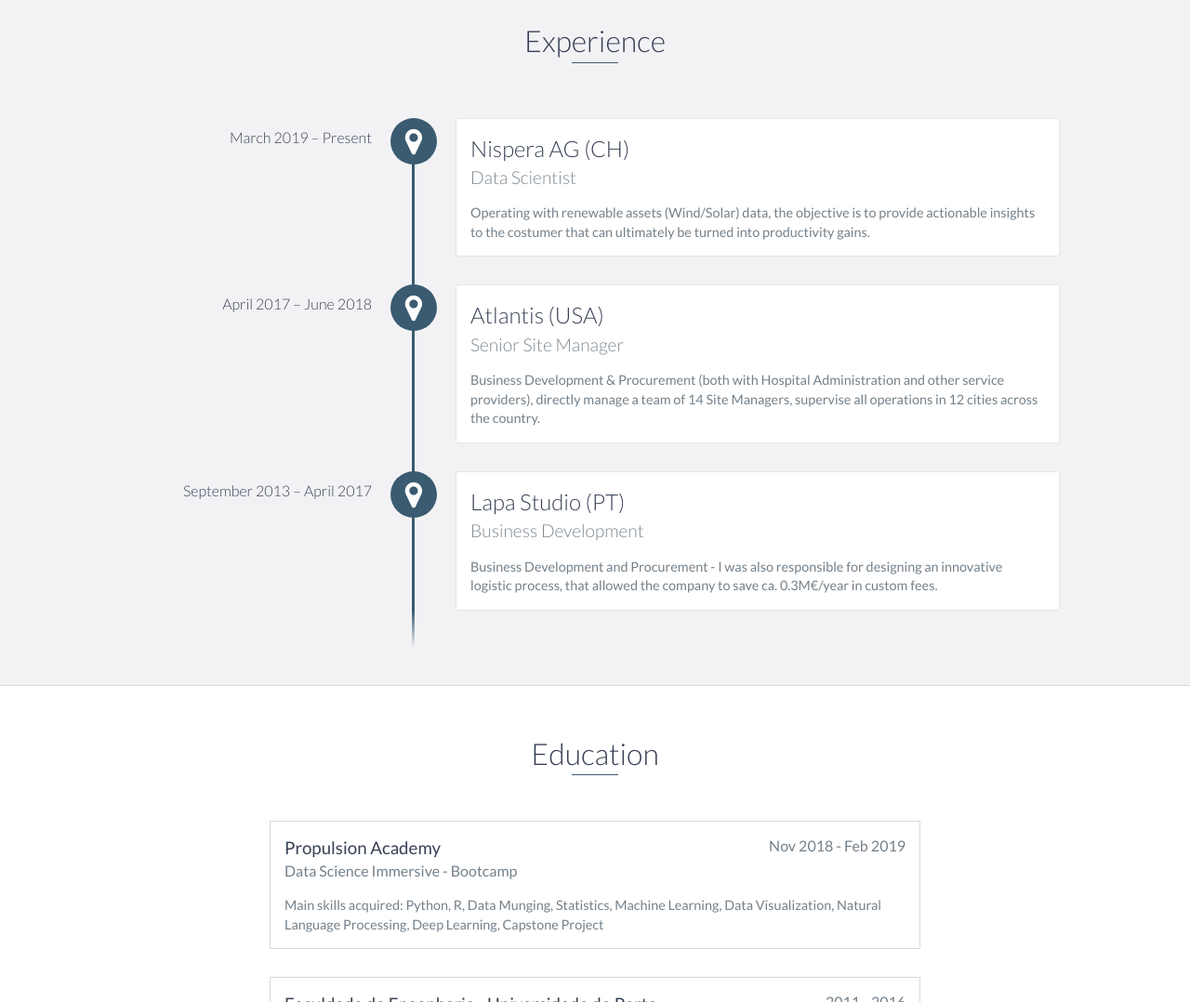
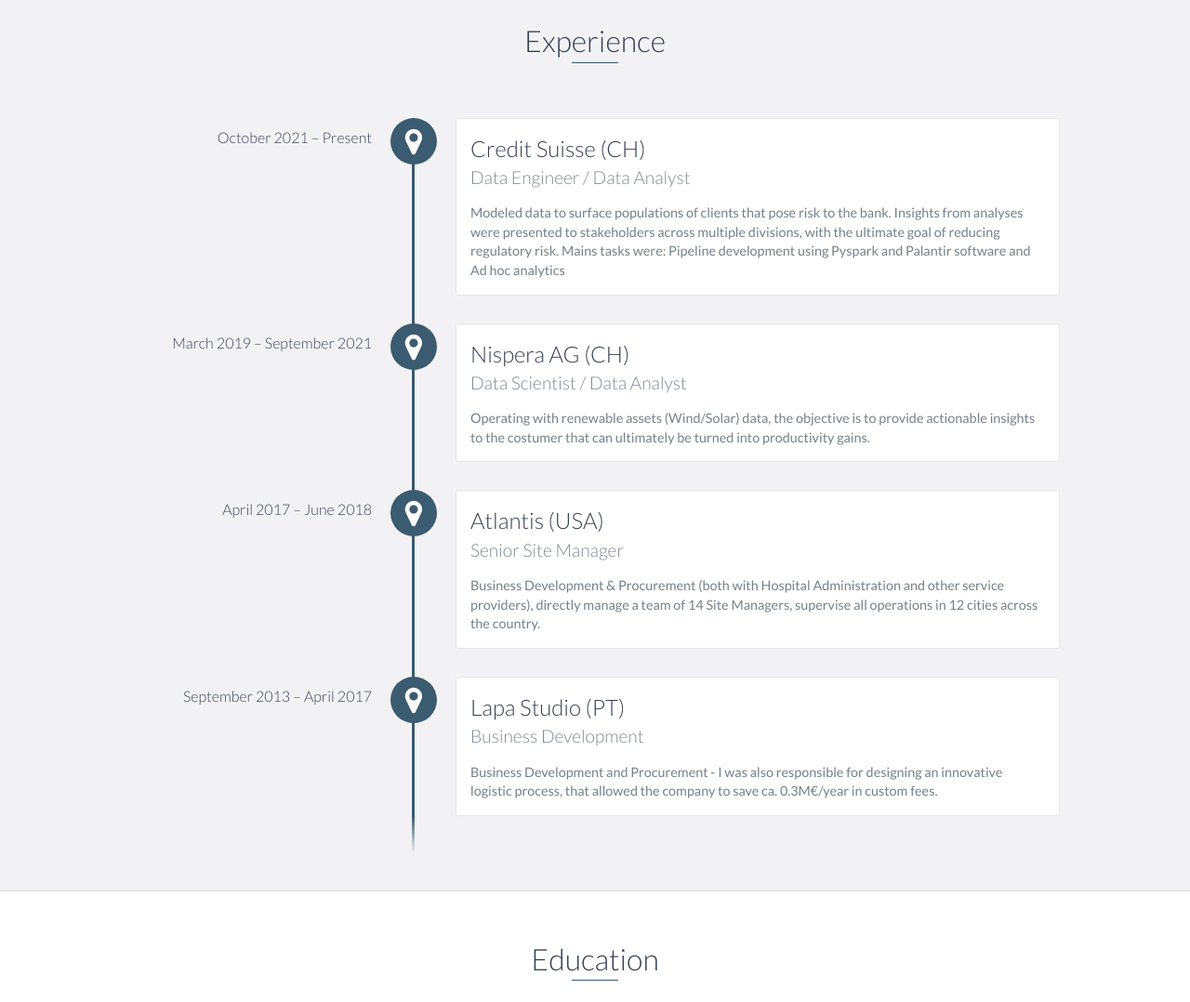
Before and after one commit to RicSegundo/RicSegundo.github.io, a website: page index.html in a window 1280 px wide. Shown: the part 1140-2218 px from the top of the page at 93% size. Drawn offline with nearby package versions, Linux system fonts and the light colour scheme.

Commit message:
Added updated CV

```diff
--- a/index.html
+++ b/index.html
@@ -85,9 +85,18 @@
     <div id="experience" class="background-alt">
         <h2 class="heading">Experience</h2>
         <div id="experience-timeline">
-		<div data-date="March 2019 – Present">
+
+            <div data-date="October 2021 – Present">
+                <h3>Credit Suisse (CH)</h3>
+                <h4>Data Engineer / Data Analyst</h4>
+                <p>
+                    Modeled data to surface populations of clients that pose risk to the bank. Insights from analyses were presented to stakeholders across multiple divisions, with the ultimate goal of reducing regulatory risk. Mains tasks were: Pipeline development using Pyspark and Palantir software and Ad hoc analytics
+                </p>
+            </div>
+
+		    <div data-date="March 2019 – September 2021">
                 <h3>Nispera AG (CH)</h3>
-                <h4>Data Scientist</h4>
+                <h4>Data Scientist / Data Analyst</h4>
                 <p>
                     Operating with renewable assets (Wind/Solar) data, the objective is to provide actionable insights to the costumer that can ultimately be turned into productivity gains.
                 </p>
```
